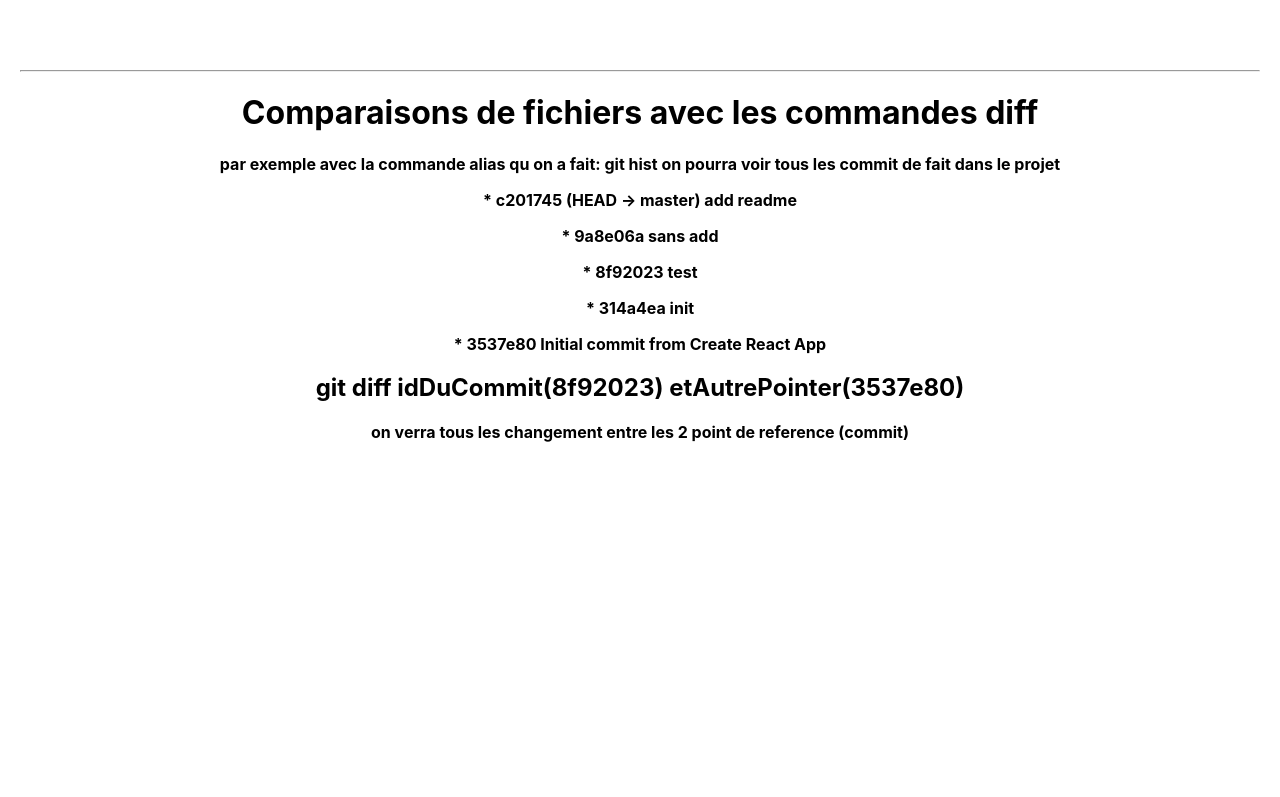
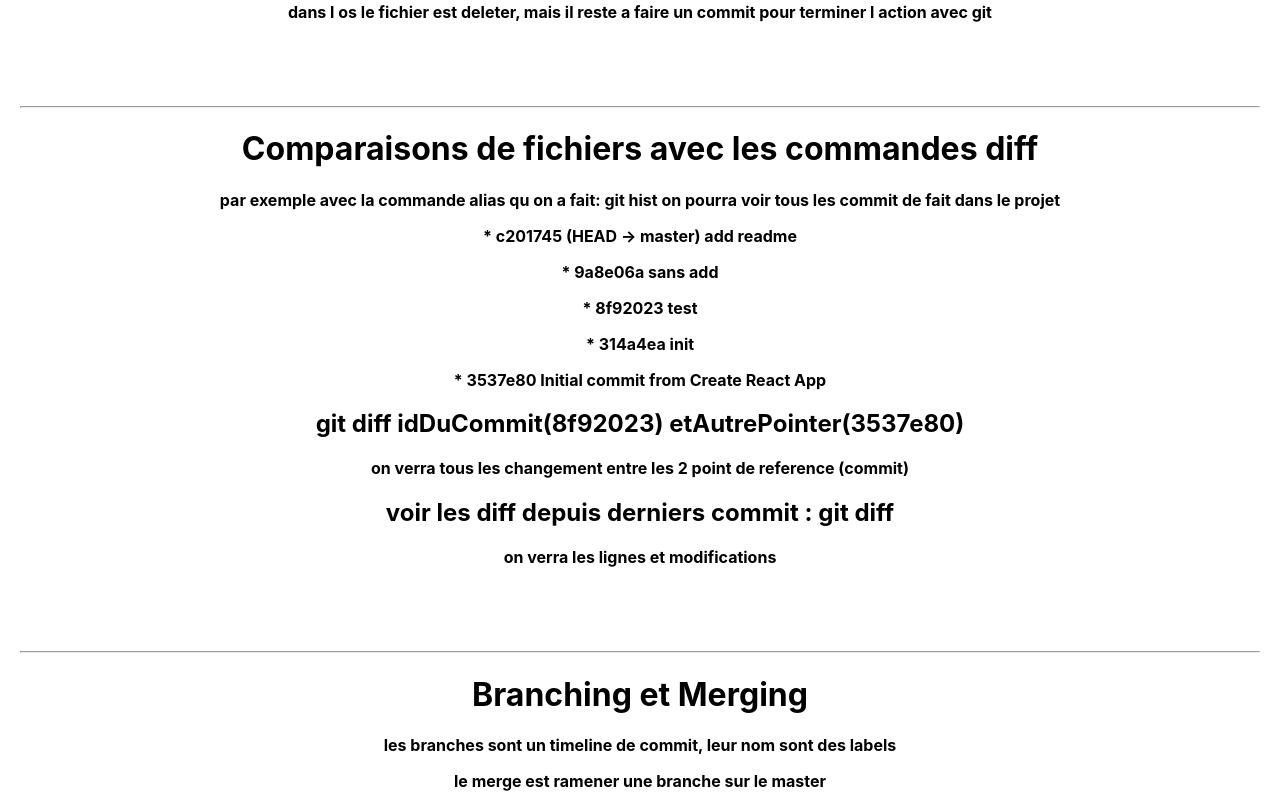
Before and after one commit to axe-z/git, a React (Create React App) app: page / in a window 1280 px wide. Shown: the part 4008-4805 px from the top of the page. Before the commit the page ends 4486 px from the top, so only its background shows below. Built offline with nearby package versions, Linux system fonts and the light colour scheme.

Commit message:
ajout a la branche update

```diff
--- a/src/App.js
+++ b/src/App.js
@@ -93,6 +93,7 @@ index 4d29575..e36b9bc 100644
       <h1>Enlever (avant commit) Un fichier updaté et added au staging</h1>
       <hr />
       <h2> git reset HEAD nomDuFichier.js</h2>
+      <p>Head est un pointer du dernier commit</p>
       <p>
         permet si on a fait git status et git add nomDuFichier.js ou . , de l enlever du prochain
         commit - (use "git reset HEAD "file">..." to unstage)
@@ -181,6 +182,28 @@ index 4d29575..e36b9bc 100644
       <p>* 3537e80 Initial commit from Create React App</p>
       <h2>git diff idDuCommit(8f92023) etAutrePointer(3537e80)</h2>
       <p>on verra tous les changement entre les 2 point de reference (commit)</p>
+      <h2>voir les diff depuis derniers commit : git diff</h2>
+      <p>on verra les lignes et modifications</p>
+      <br />
+      <br />
+      <br />
+      <hr />
+      <h1>Branching et Merging</h1>
+      <p>les branches sont un timeline de commit, leur nom sont des labels</p>
+      <p>le merge est ramener une branche sur le master</p>
+      <p>
+        le "fast forward merge" arrive quand depuis trop longtemps on est que sur une branche sans
+        changement sur le master. ( ca se desactive )
+      </p>
+      <p>le "automatique merge" ne creer pas de conflit</p>
+      <p>le "merge manuel", c'est quand git est pas capable de le faire sans conflits. </p>
+      <h2>git branch (retourne la branche sur laquelle on est)</h2>
+      <p>* master ( en vert )</p>
+      <hr />
+      <h2>git checkout -b updates </h2>
+      <p>Switched to a new branch 'updates'</p>
+      <p>Ceci amnene TOUT CE QUI EST PENDING (PAS COMMIS) sur cette branch</p>
+      <p>on va faire notre commit ( git add . et git commit -m "ajout a la branche update") </p>
     </div>
   );
 }
```
